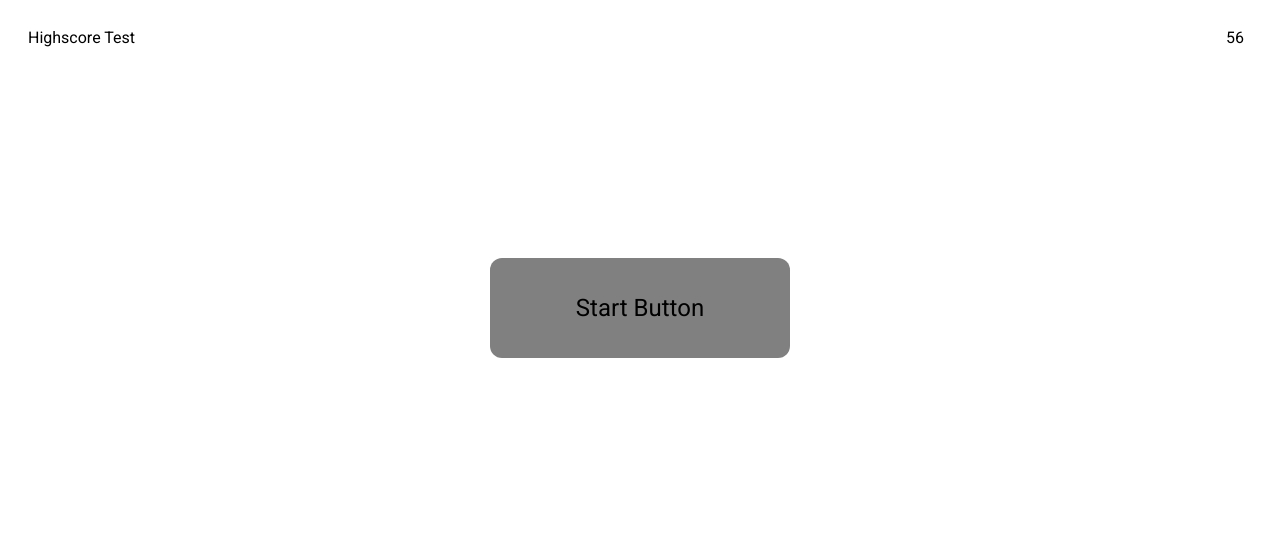
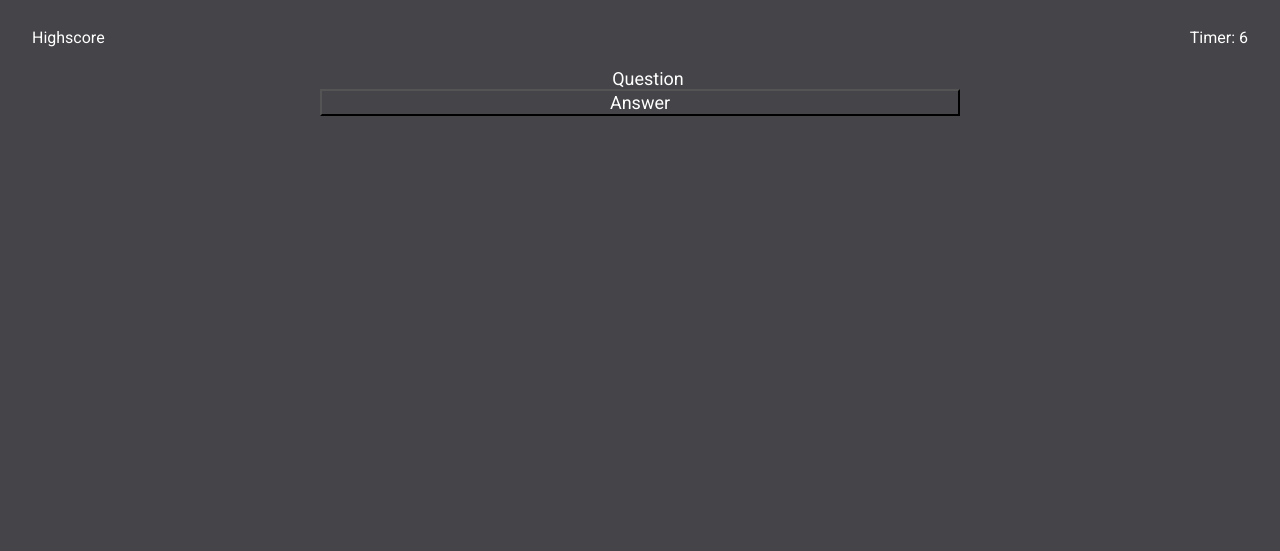
Before and after one commit to katiechurchwell/code-quiz, a plain HTML site: page index.html in a window 1280 px wide. Drawn offline with Linux system fonts and the light colour scheme.

Commit message:
initial question answer

```diff
--- a/assets/script.js
+++ b/assets/script.js
@@ -8,26 +8,45 @@ var StartQuiz = function () {
 startBtn.addEventListener("click", StartQuiz);
 
 // THEN a timer starts and I am presented with a question
-var counter = 60;
+var counter = 10;
 
 var countdown = function () {
-  document.getElementById("timer-container").innerHTML = counter;
+  document.getElementById("timer-container").innerHTML = "Timer: " + counter;
   counter--;
-  if (counter === 0) {
-    console.log("blastoff");
-    clearInterval(startCountdown); //stops when 0
+  if (counter === -1) {
+    clearInterval(startCountdown);
   }
 };
 
 var startCountdown = setInterval(countdown, 1000); //milliseconds
 
+//Questions
+const question1 = {
+  q: "Question",
+  a: "Answer",
+};
+
 // WHEN I answer a question
 var presentQuestion = function () {
+  //remove start button
+  var startBtnContainer = document.getElementById("start-button-container");
+  startBtnContainer.remove();
+  startBtn.remove();
+
   //create div
-  //add text content from array?
-  //create buttons for multiple choice
-  //if else code for correct button
+  var questionContainer = document.createElement("div");
+  questionContainer.setAttribute("class", "question");
+  document.body.appendChild(questionContainer);
+  //display question
+  questionContainer.innerHTML = question1.q;
+//create buttons for multiple choice
+var answerContainer = document.createElement("button");
+answerContainer.setAttribute("class", "answer");
+document.body.appendChild(answerContainer);
+answerContainer.innerHTML = question1.a;
+//if else code for correct button
 };
+presentQuestion();
 
 // THEN I am presented with another question
 
--- a/assets/stylesheet.css
+++ b/assets/stylesheet.css
@@ -1,7 +1,14 @@
 * {
   font-family: Roboto, serif;
+  background-color: rgb(68, 68, 73);
+  color: white;
 }
-.start-button-container {
+
+body {
+    text-align: center;
+}
+
+#start-button-container {
   display: flex;
   justify-content: center;
   align-items: center;
@@ -9,12 +16,12 @@ height: 60vh;
 }
 
 #startBtn {
-    width: 300px;
-    height: 100px;
+  width: 200px;
+  height: 50px;
   font-size: x-large;
   border-radius: 12px;
   border: none;
-    background-color: gray;
+  background-color: lightslategrey;
 }
 
 #startBtn:hover {
@@ -28,3 +35,17 @@ header {
   height: 20px;
   justify-content: space-between;
 }
+
+.question {
+  display: flex;
+  justify-content: center;
+  width: 100vw;
+  font-size: large;
+  align-items: center;
+}
+
+.answer {
+  width: 50vw;
+  font-size: large;
+  height: auto;
+}
--- a/index.html
+++ b/index.html
@@ -6,22 +6,20 @@
     <meta http-equiv="X-UA-Compatible" content="IE=edge">
     <meta name="viewport" content="width=device-width, initial-scale=1.0">
     <title>Code Quiz</title>
+    <link rel="stylesheet" href="https://fonts.googleapis.com/css2?family=Roboto&display=swap">
     <link rel="stylesheet" href="assets/stylesheet.css">
-    <link rel="preconnect" href="https://fonts.googleapis.com">
-    <link rel="preconnect" href="https://fonts.gstatic.com" crossorigin>
-    <link href="https://fonts.googleapis.com/css2?family=Roboto&display=swap" rel="stylesheet">
 </head>
 
 <body>
     <header>
         <div class="highscore-container">
-            Highscore Test
+            Highscore
         </div>
         <div id="timer-container">
-            Timer Test
+            Timer
         </div>
     </header>
-    <div class="start-button-container">
+    <div id="start-button-container">
         <button id="startBtn">Start Button</button>
     </div>
 
```
Lines whose indentation alone changed are shown as unchanged.
